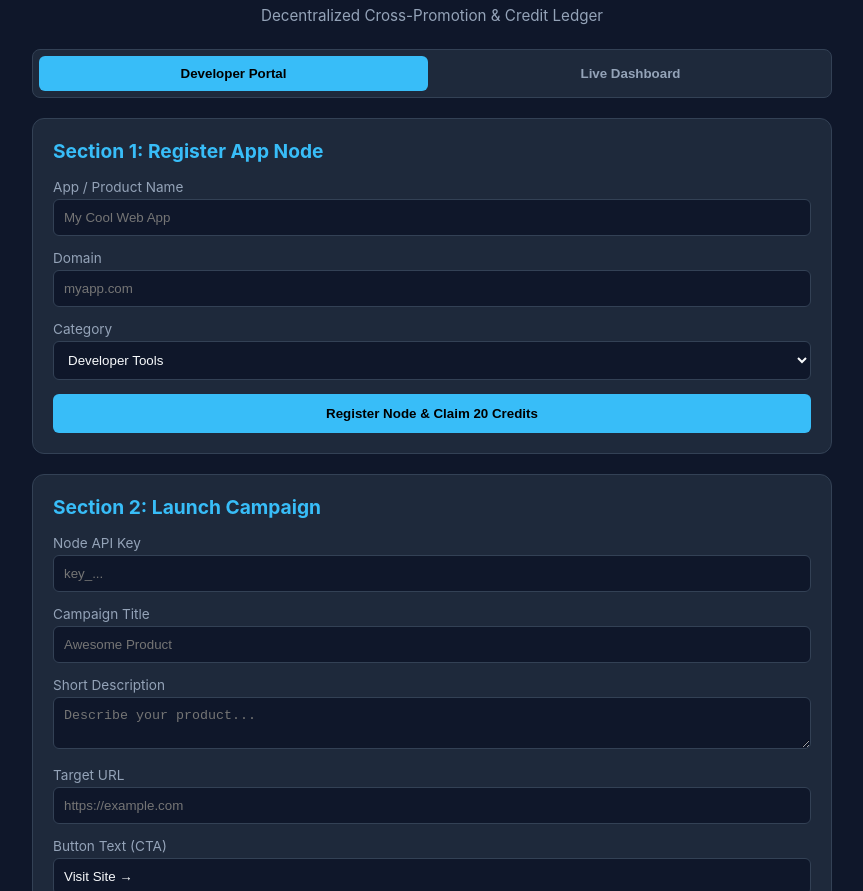
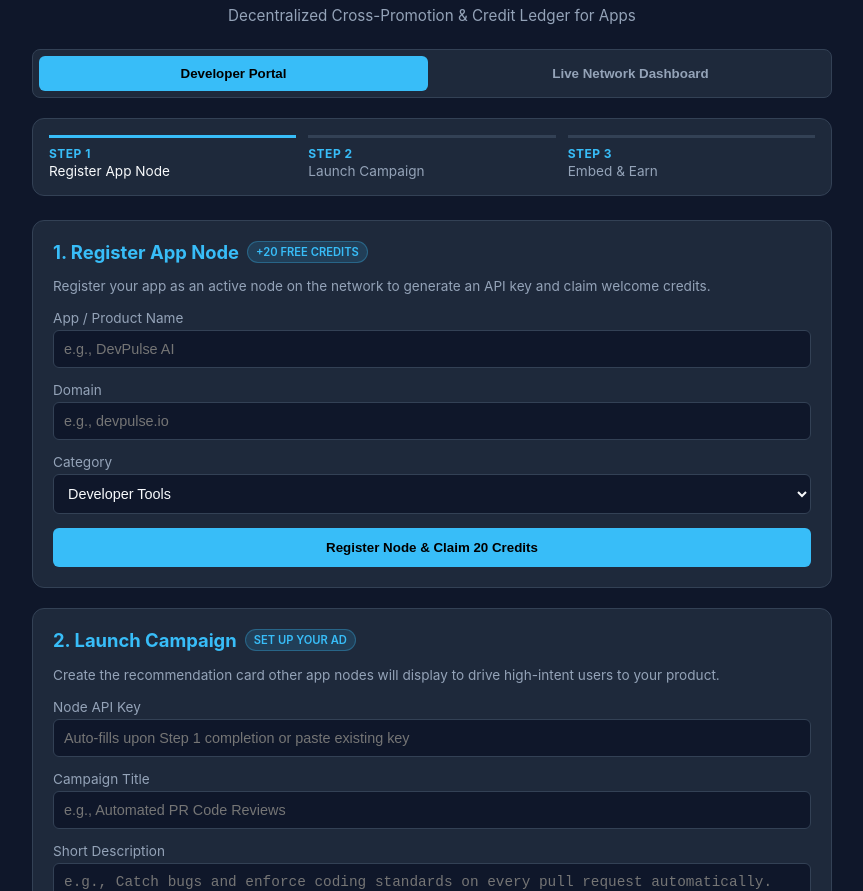
Before and after one commit to INVESTORRBEN/aen-backend, a website: page index.html in a window 1280 px wide. Shown: the part 61-952 px from the top of the page, without its empty margins (208-1071 px from the left). Drawn offline with Linux system fonts and the light colour scheme.

Commit message:
Update index.html

```diff
--- a/index.html
+++ b/index.html
@@ -12,6 +12,7 @@
       --text: #f8fafc;
       --text-muted: #94a3b8;
       --border: #334155;
+      --success: #22c55e;
     }
 
     body {
@@ -43,6 +44,40 @@
       color: var(--text-muted);
       margin: 0;
       font-size: 0.95rem;
+    }
+
+    /* Workflow Progress Steps Bar */
+    .progress-bar {
+      display: flex;
+      gap: 12px;
+      margin-bottom: 24px;
+      background: var(--card-bg);
+      padding: 16px;
+      border-radius: 12px;
+      border: 1px solid var(--border);
+    }
+
+    .step-item {
+      flex: 1;
+      border-top: 3px solid var(--border);
+      padding-top: 8px;
+      font-size: 0.85rem;
+      color: var(--text-muted);
+      transition: all 0.3s ease;
+    }
+
+    .step-item.active {
+      border-top-color: var(--accent);
+      color: var(--text);
+    }
+
+    .step-item strong {
+      display: block;
+      color: var(--accent);
+      font-size: 0.75rem;
+      text-transform: uppercase;
+      letter-spacing: 0.5px;
+      margin-bottom: 2px;
     }
 
     .tabs {
@@ -85,12 +120,27 @@
       border-radius: 12px;
       padding: 20px;
       margin-bottom: 20px;
+      position: relative;
     }
 
     .card h2 {
       margin-top: 0;
-      font-size: 1.2rem;
+      font-size: 1.15rem;
       color: var(--accent);
+      display: flex;
+      align-items: center;
+      gap: 8px;
+    }
+
+    .badge {
+      font-size: 0.7rem;
+      padding: 3px 8px;
+      border-radius: 12px;
+      background: rgba(56, 189, 248, 0.15);
+      color: var(--accent);
+      border: 1px solid rgba(56, 189, 248, 0.3);
+      font-weight: 600;
+      text-transform: uppercase;
     }
 
     .grid-3 {
@@ -139,6 +189,12 @@
       border-radius: 6px;
       color: var(--text);
       box-sizing: border-box;
+      font-size: 0.9rem;
+    }
+
+    input:focus, select:focus, textarea:focus {
+      outline: none;
+      border-color: var(--accent);
     }
 
     button.btn {
@@ -150,6 +206,11 @@
       border-radius: 6px;
       font-weight: bold;
       cursor: pointer;
+      transition: background 0.2s;
+    }
+
+    button.btn:hover {
+      opacity: 0.9;
     }
 
     button.btn-secondary {
@@ -176,13 +237,14 @@
 
     code {
       background: #000;
-      padding: 10px;
+      padding: 12px;
       border-radius: 6px;
       display: block;
       white-space: pre-wrap;
       word-break: break-all;
       color: var(--accent);
       font-size: 0.8rem;
+      border: 1px solid var(--border);
     }
   </style>
 </head>
@@ -191,26 +253,46 @@
 <div class="container">
   <header>
     <h1>Autonomous Exchange Network</h1>
-    <p class="subtitle">Decentralized Cross-Promotion & Credit Ledger</p>
+    <p class="subtitle">Decentralized Cross-Promotion & Credit Ledger for Apps</p>
   </header>
 
   <div class="tabs">
     <button class="tab-btn active" onclick="switchTab('portal', this)">Developer Portal</button>
-    <button class="tab-btn" onclick="switchTab('dashboard', this)">Live Dashboard</button>
+    <button class="tab-btn" onclick="switchTab('dashboard', this)">Live Network Dashboard</button>
   </div>
 
   <!-- PORTAL TAB -->
   <div id="portal" class="tab-content active">
+
+    <!-- Visual Onboarding Step Bar -->
+    <div class="progress-bar">
+      <div class="step-item active" id="step1-indicator">
+        <strong>Step 1</strong>
+        Register App Node
+      </div>
+      <div class="step-item" id="step2-indicator">
+        <strong>Step 2</strong>
+        Launch Campaign
+      </div>
+      <div class="step-item" id="step3-indicator">
+        <strong>Step 3</strong>
+        Embed & Earn
+      </div>
+    </div>
+
     <!-- SECTION 1 -->
     <div class="card">
-      <h2>Section 1: Register App Node</h2>
+      <h2>1. Register App Node <span class="badge">+20 Free Credits</span></h2>
+      <p style="font-size: 0.85rem; color: var(--text-muted); margin-bottom: 16px;">
+        Register your app as an active node on the network to generate an API key and claim welcome credits.
+      </p>
       <div class="form-group">
         <label>App / Product Name</label>
-        <input type="text" id="regAppName" placeholder="My Cool Web App" />
+        <input type="text" id="regAppName" placeholder="e.g., DevPulse AI" />
       </div>
       <div class="form-group">
         <label>Domain</label>
-        <input type="text" id="regDomain" placeholder="myapp.com" />
+        <input type="text" id="regDomain" placeholder="e.g., devpulse.io" />
       </div>
       <div class="form-group">
         <label>Category</label>
@@ -226,35 +308,40 @@
 
     <!-- SECTION 2 -->
     <div class="card">
-      <h2>Section 2: Launch Campaign</h2>
+      <h2>2. Launch Campaign <span class="badge">Set Up Your Ad</span></h2>
+      <p style="font-size: 0.85rem; color: var(--text-muted); margin-bottom: 16px;">
+        Create the recommendation card other app nodes will display to drive high-intent users to your product.
+      </p>
       <div class="form-group">
         <label>Node API Key</label>
-        <input type="text" id="campApiKey" placeholder="key_..." />
+        <input type="text" id="campApiKey" placeholder="Auto-fills upon Step 1 completion or paste existing key" />
       </div>
       <div class="form-group">
         <label>Campaign Title</label>
-        <input type="text" id="campTitle" placeholder="Awesome Product" />
+        <input type="text" id="campTitle" placeholder="e.g., Automated PR Code Reviews" />
       </div>
       <div class="form-group">
         <label>Short Description</label>
-        <textarea id="campDesc" rows="2" placeholder="Describe your product..."></textarea>
+        <textarea id="campDesc" rows="2" placeholder="e.g., Catch bugs and enforce coding standards on every pull request automatically."></textarea>
       </div>
       <div class="form-group">
         <label>Target URL</label>
-        <input type="text" id="campUrl" placeholder="https://example.com" />
+        <input type="text" id="campUrl" placeholder="e.g., https://devpulse.io" />
       </div>
       <div class="form-group">
         <label>Button Text (CTA)</label>
-        <input type="text" id="campCta" value="Visit Site →" />
+        <input type="text" id="campCta" value="Try DevPulse →" />
       </div>
       <button class="btn" onclick="createCampaign()">Launch Campaign</button>
     </div>
 
     <!-- SECTION 3 -->
     <div class="card">
-      <h2>Section 3: Copy Embed Widget Code</h2>
-      <p style="font-size: 0.85rem; color: var(--text-muted);">Paste this script tag into any site to display third-party recommendations:</p>
-      <code id="embedCode">// Complete Section 1 & 2 to generate your embed code</code>
+      <h2>3. Copy Embed Widget Code <span class="badge">Earn 1 Credit / Click</span></h2>
+      <p style="font-size: 0.85rem; color: var(--text-muted); margin-bottom: 16px;">
+        Paste this script tag into your app's footer or sidebar to display peer recommendations and earn credits.
+      </p>
+      <code id="embedCode">// Complete Steps 1 & 2 above to auto-generate your live snippet</code>
       <button class="btn btn-secondary" id="copyBtn" onclick="copyEmbedCode()">Copy Code to Clipboard</button>
     </div>
   </div>
@@ -333,6 +420,11 @@
     const domain = document.getElementById('regDomain').value;
     const category = document.getElementById('regCategory').value;
 
+    if (!appName || !domain) {
+      alert("Please fill in both the App Name and Domain fields.");
+      return;
+    }
+
     try {
       const res = await fetch(`${API_BASE}/v1/node/register`, {
         method: 'POST',
@@ -344,7 +436,11 @@
       if (data.apiKey) {
         document.getElementById('campApiKey').value = data.apiKey;
         updateEmbedSnippet(data.apiKey);
-        alert(`Node registered successfully! API Key auto-filled into Section 2.`);
+
+        // Progress bar visual state update
+        document.getElementById('step2-indicator').classList.add('active');
+
+        alert(`Node registered! 20 Credits claimed. API Key auto-filled into Step 2.`);
       } else {
         alert(data.error || "Registration failed");
       }
@@ -360,6 +456,11 @@
     const targetUrl = document.getElementById('campUrl').value;
     const ctaText = document.getElementById('campCta').value;
 
+    if (!apiKey || !title || !targetUrl) {
+      alert("Please provide an API Key, Campaign Title, and Target URL.");
+      return;
+    }
+
     try {
       const res = await fetch(`${API_BASE}/v1/campaign/create`, {
         method: 'POST',
@@ -370,7 +471,11 @@
       const data = await res.json();
       if (data.success) {
         updateEmbedSnippet(apiKey);
-        alert("Campaign launched successfully!");
+
+        // Progress bar visual state update
+        document.getElementById('step3-indicator').classList.add('active');
+
+        alert("Campaign launched successfully! Copy your embed code from Step 3.");
       } else {
         alert(data.error || "Campaign launch failed");
       }
@@ -387,7 +492,7 @@
   async function copyEmbedCode() {
     const codeText = document.getElementById('embedCode').textContent;
     if (codeText.startsWith('//')) {
-      alert("Please complete Section 1 & 2 first to generate your code.");
+      alert("Please complete Steps 1 & 2 first to generate your custom embed code.");
       return;
     }
 
```
